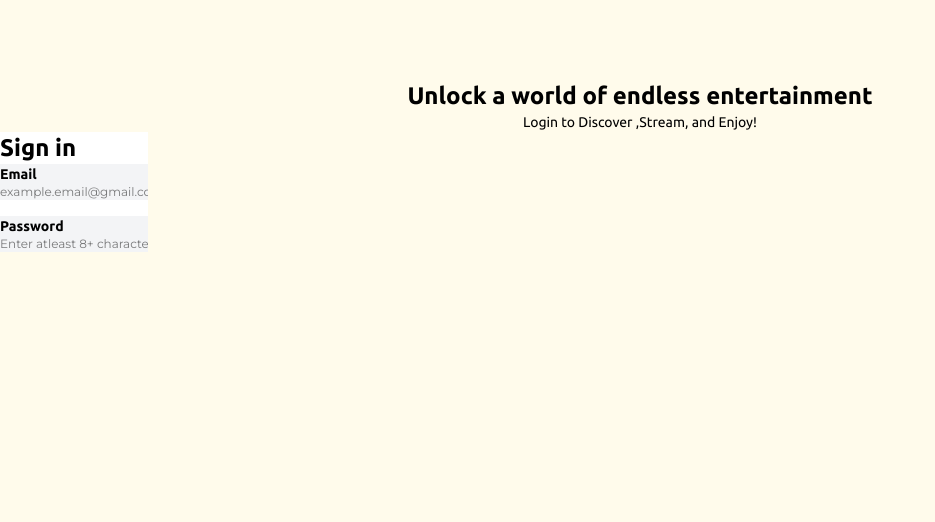
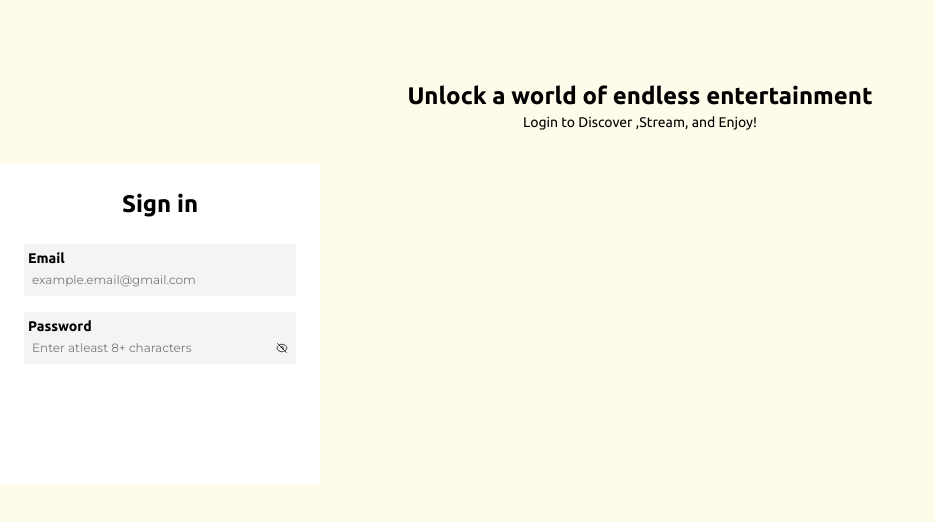
Before and after one commit to Demlew1/The-Movie-Database, a React (Vite) app: page / in a window 1280 px wide. Shown: the top 522 px of the page, without its empty margins (0-935 px from the left). Built offline with nearby package versions, Linux system fonts and the light colour scheme.

Commit message:
finishing up the styling of sign in page

```diff
--- a/src/components/SignIn.jsx
+++ b/src/components/SignIn.jsx
@@ -1,30 +1,46 @@
 function SignIn() {
   return (
-    <div className="bg-amber-50 h-screen font-['Ubuntu']">
+    <div className="bg-amber-50 h-screen font-['Ubuntu'] flex flex-col gap-8">
       <div className="text-center pt-20">
         <p className="font-['Ubuntu'] font-bold text-2xl">
           Unlock a world of endless entertainment
         </p>
         <p className="text-sm">Login to Discover ,Stream, and Enjoy!</p>
       </div>
-      <div className="bg-white inline-block">
-        <p className="font-bold text-2xl">Sign in</p>
+      <div className="bg-white p-6 size-80 flex flex-col">
+        <p className="font-bold text-2xl text-center pb-6">Sign in</p>
         <form className="flex flex-col gap-4">
-          <div className="flex flex-col bg-gray-100">
+          <div className="flex flex-col bg-gray-100 p-1 pr-2">
             <label className="font-bold text-sm">Email</label>
             <input
-              className="font-['montserrat'] text-xs"
+              className="font-['montserrat'] text-xs p-1"
               type="text"
               placeholder="example.email@gmail.com"
             />
           </div>
-          <div className="flex flex-col bg-gray-100">
+          <div className="flex flex-col bg-gray-100 p-1 pr-2">
             <label className="font-bold text-sm">Password</label>
-            <input
-              className="font-['montserrat'] text-xs"
-              type="text"
-              placeholder="Enter atleast 8+ characters"
-            />
+            <div className="flex flex-row justify-between items-center">
+              <input
+                className="font-['montserrat'] text-xs p-1 w-60"
+                type="text"
+                placeholder="Enter atleast 8+ characters"
+              />
+              <svg
+                xmlns="http://www.w3.org/2000/svg"
+                fill="none"
+                viewBox="0 0 24 24"
+                strokeWidth={1.5}
+                stroke="currentColor"
+                className="size-3"
+              >
+                <path
+                  strokeLinecap="round"
+                  strokeLinejoin="round"
+                  d="M3.98 8.223A10.477 10.477 0 0 0 1.934 12C3.226 16.338 7.244 19.5 12 19.5c.993 0 1.953-.138 2.863-.395M6.228 6.228A10.451 10.451 0 0 1 12 4.5c4.756 0 8.773 3.162 10.065 7.498a10.522 10.522 0 0 1-4.293 5.774M6.228 6.228 3 3m3.228 3.228 3.65 3.65m7.894 7.894L21 21m-3.228-3.228-3.65-3.65m0 0a3 3 0 1 0-4.243-4.243m4.242 4.242L9.88 9.88"
+                />
+              </svg>
+            </div>
           </div>
         </form>
       </div>
```
